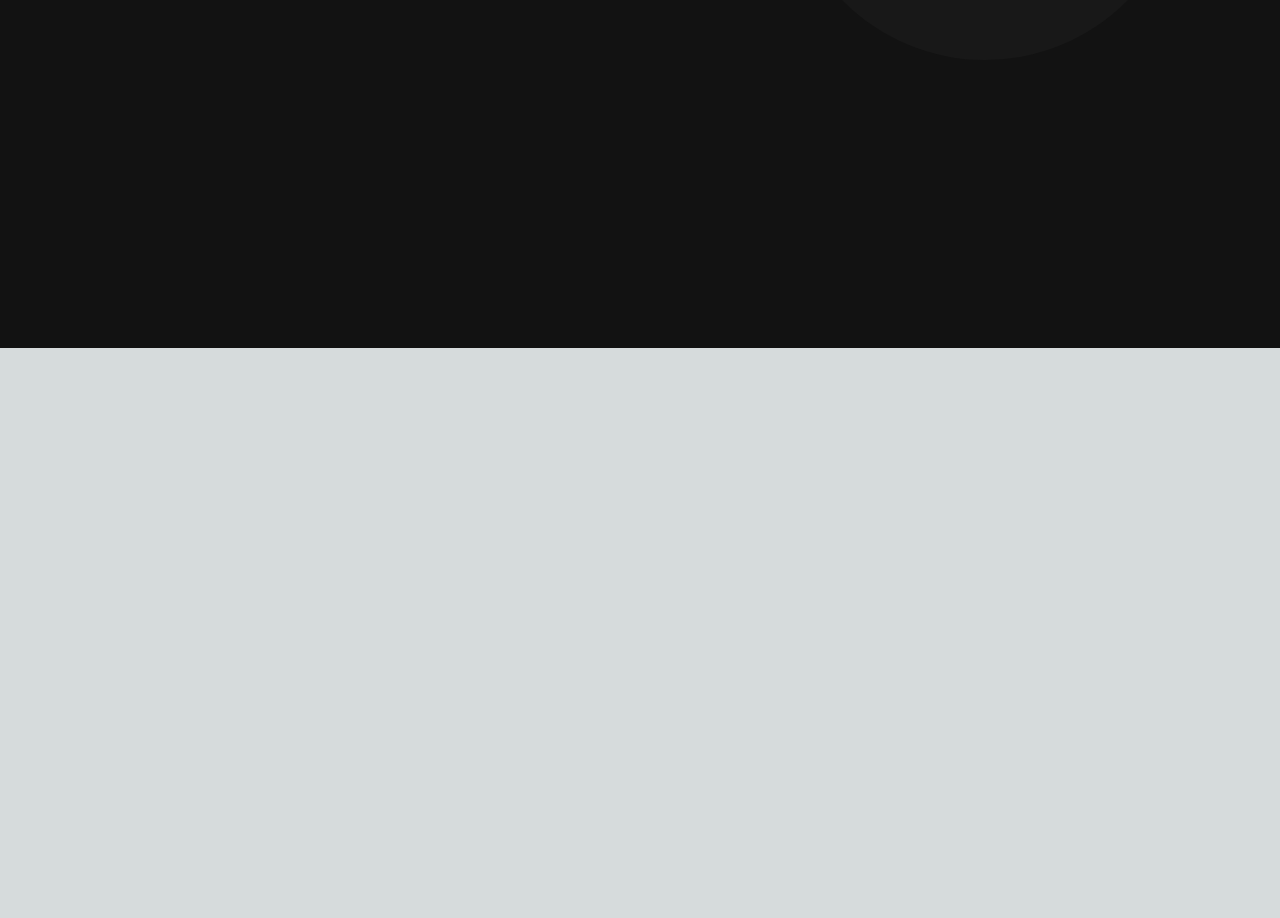
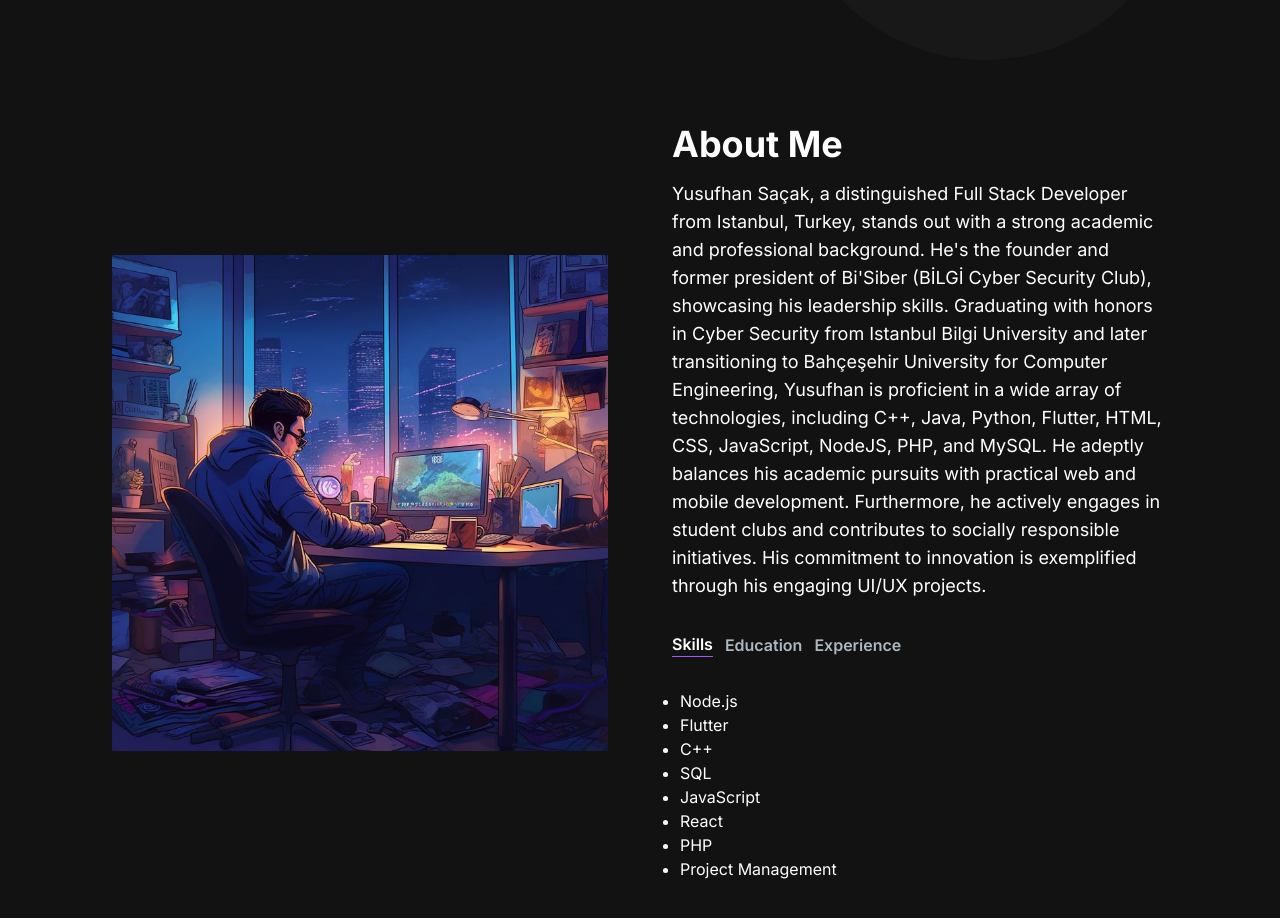
Before and after one commit to JosephDoUrden/yusufhan.dev, a Next.js app: page / in a window 1280 px wide. Shown: the part 452-1370 px from the top of the page. Before the commit the page ends 800 px from the top, so only its background shows below. Built offline with nearby package versions, Linux system fonts and the light colour scheme.

Commit message:
about me section done

```diff
--- /dev/null
+++ b/src/app/components/AboutSection.jsx
@@ -0,0 +1,112 @@
+"use client";
+import React, { useTransition, useState } from "react";
+import Image from "next/image";
+import TabButton from "./TabButton";
+
+const TAB_DATA = [
+  {
+    title: "Skills",
+    id: "skills",
+    content: (
+      <ul className="list-disc pl-2">
+        <li>Node.js</li>
+        <li>Flutter</li>
+        <li>C++</li>
+        <li>SQL</li>
+        <li>JavaScript</li>
+        <li>React</li>
+        <li>PHP</li>
+        <li>Project Management</li>
+      </ul>
+    ),
+  },
+  {
+    title: "Education",
+    id: "education",
+    content: (
+      <ul className="list-disc pl-2">
+        <li>Computer Engineering, Bahcesehir University (2021 - 2024)</li>
+        <li>Cyber Security, Istanbul Bilgi University (2019 - 2021)</li>
+      </ul>
+    ),
+  },
+  {
+    title: "Experience",
+    id: "experience",
+    content: (
+      <ul className="list-disc pl-2">
+        <li>DEV Secure, Software Development Intern (May 2023 - Jul 2023)</li>
+        <li>Yetkin Gencler, Trainee (Jan 2022 - May 2022)</li>
+        <li>
+          Istanbul Bilgi University, Assistant Specialist (Jul 2021 - Aug 2021)
+        </li>
+        <li>
+          Baykar Technologies, Human-Machine Interaction Software Team Intern
+          (Jul 2020 - Aug 2020)
+        </li>
+      </ul>
+    ),
+  },
+];
+
+const AboutSection = () => {
+  const [tab, setTab] = useState("skills");
+  const [isPending, startTransition] = useTransition();
+
+  const handleTabChange = (id) => {
+    startTransition(() => {
+      setTab(id);
+    });
+  };
+
+  return (
+    <section className="text-white">
+      <div className="md:grid md:grid-cols-2 gap-8 items-center py-8 px-4 xl:gap-16 sm:py-16 xl:px-16">
+        <Image src={"/images/aboutme.jpeg"} width={500} height={500} />
+        <div className="mt-4 md:mt-0 text-left flex flex-col h-full">
+          <h2 className="text-4xl font-bold text-white mb-4">About Me</h2>
+          <p className="text-base lg:text-lg">
+            Yusufhan Saçak, a distinguished Full Stack Developer from Istanbul,
+            Turkey, stands out with a strong academic and professional
+            background. He's the founder and former president of Bi'Siber (BİLGİ
+            Cyber Security Club), showcasing his leadership skills. Graduating
+            with honors in Cyber Security from Istanbul Bilgi University and
+            later transitioning to Bahçeşehir University for Computer
+            Engineering, Yusufhan is proficient in a wide array of technologies,
+            including C++, Java, Python, Flutter, HTML, CSS, JavaScript, NodeJS,
+            PHP, and MySQL. He adeptly balances his academic pursuits with
+            practical web and mobile development. Furthermore, he actively
+            engages in student clubs and contributes to socially responsible
+            initiatives. His commitment to innovation is exemplified through his
+            engaging UI/UX projects.
+          </p>
+          <div className="flex flex-row justify-start mt-8">
+            <TabButton
+              selectTab={() => handleTabChange("skills")}
+              active={tab === "skills"}
+            >
+              Skills
+            </TabButton>
+            <TabButton
+              selectTab={() => handleTabChange("education")}
+              active={tab === "education"}
+            >
+              Education
+            </TabButton>
+            <TabButton
+              selectTab={() => handleTabChange("experience")}
+              active={tab === "experience"}
+            >
+              Experience
+            </TabButton>
+          </div>
+          <div className="mt-8">
+            {TAB_DATA.find((t) => t.id === tab).content}
+          </div>
+        </div>
+      </div>
+    </section>
+  );
+};
+
+export default AboutSection;
--- /dev/null
+++ b/src/app/components/TabButton.jsx
@@ -0,0 +1,16 @@
+import React from "react";
+
+const TabButton = ({ active, selectTab, children }) => {
+  const buttonClasses = active
+    ? "text-white border-b border-purple-500"
+    : "text-[#ADB7BE]";
+  return (
+    <button onClick={selectTab}>
+      <p className={`mr-3 font-semibold hover:text-white ${buttonClasses}`}>
+        {children}
+      </p>
+    </button>
+  );
+};
+
+export default TabButton;
--- a/src/app/page.js
+++ b/src/app/page.js
@@ -1,6 +1,7 @@
 import Image from "next/image";
 import HeroSection from "./components/HeroSection";
 import Navbar from "./components/Navbar";
+import AboutSection from "./components/AboutSection";
 
 export default function Home() {
   return (
@@ -8,6 +9,7 @@
       <Navbar />
       <div className="container mt-24 mx-auto px-12 py-4">
         <HeroSection />
+        <AboutSection />
       </div>
     </main>
   );
```
Also changed, not shown: public/images/aboutme.jpeg (added).
